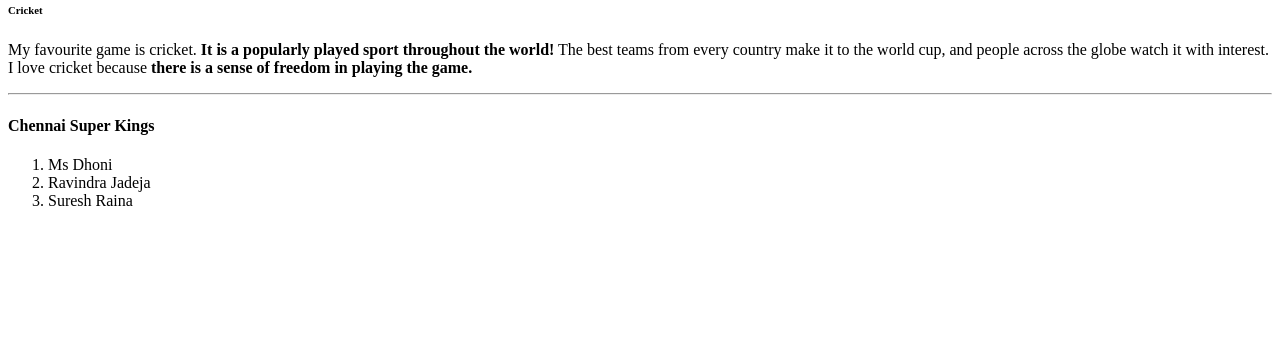
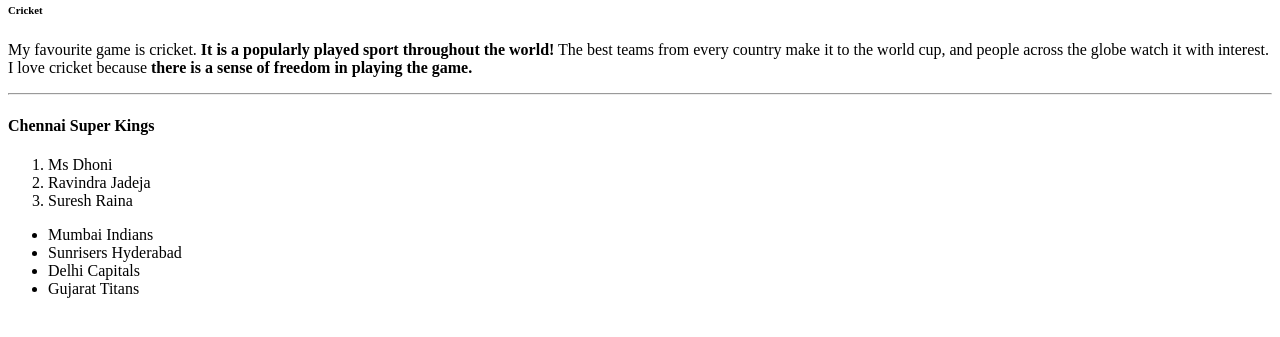
Before and after one commit to 44-563-Web-Apps-S23/44563-webapps-assignment-3-AshokkumarGanji, a plain HTML site: page index.html in a window 1280 px wide. Shown: the part 79-416 px from the top of the page. Drawn offline with Linux system fonts and the light colour scheme.

Commit message:
Added unorderlist items to index.html

```diff
--- a/index.html
+++ b/index.html
@@ -24,6 +24,12 @@
         <li>Suresh Raina</li>
       </ol>
 
+      <ul>
+        <li>Mumbai Indians</li>
+        <li>Sunrisers Hyderabad</li>
+        <li>Delhi Capitals</li>
+        <li>Gujarat Titans</li>
+      </ul>
 
         </body>
 </html>
```
